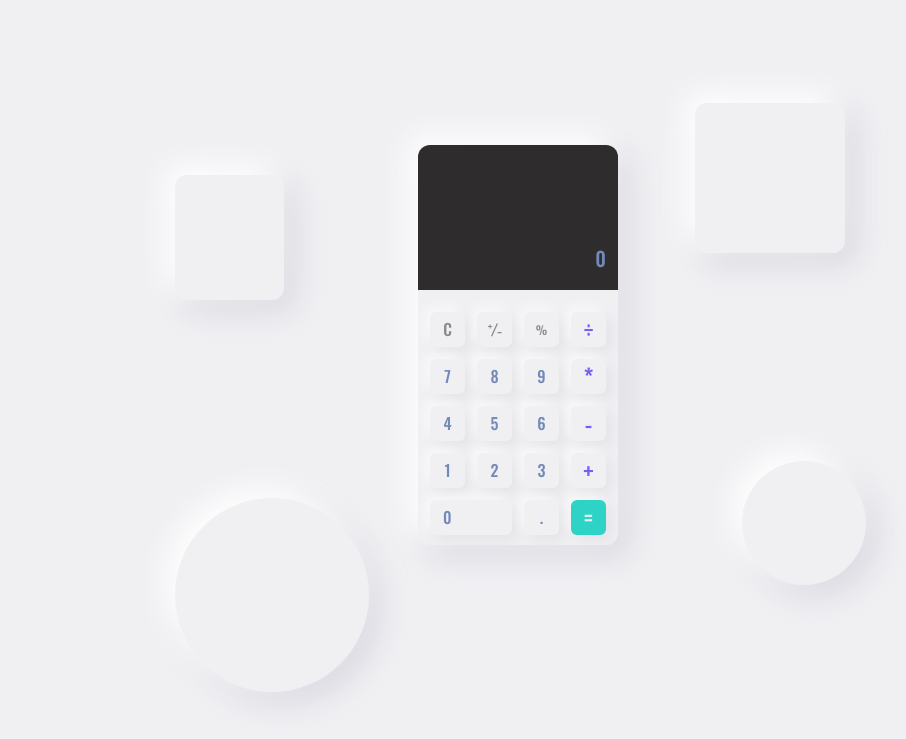
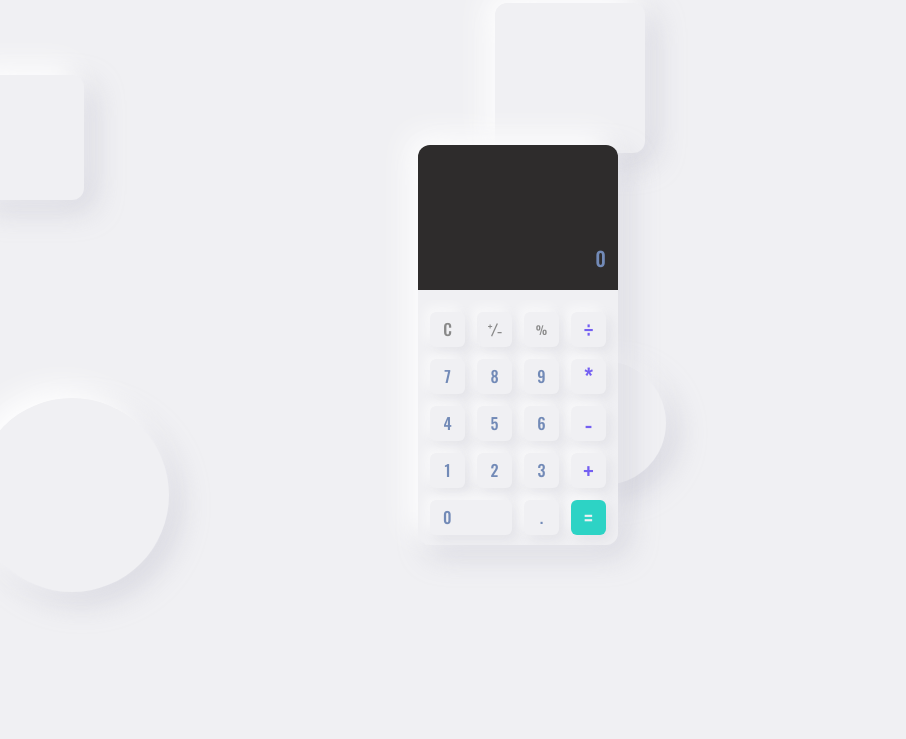
Before and after one commit to suhobski/neumorphic-calculator, a website built with Parcel: page index.html in a window 1280 px wide. Shown: the part 55-794 px from the top of the page, without its empty margins (122-1028 px from the left). Built offline with nearby package versions, Linux system fonts and the light colour scheme; files whose address does not match are found by name.

Commit message:
fix: page baselayout

```diff
--- a/src/scss/components/_wrap.scss
+++ b/src/scss/components/_wrap.scss
@@ -4,20 +4,21 @@
   }
   position: relative;
 
+  display: grid;
   grid-column-start: 2;
   grid-row-start: 2;
 
-  display: grid;
   grid-template-rows: 1fr auto 1fr;
   grid-template-columns: 1fr auto 1fr;
 
-  width: 800px;
-  height: 600px;
+  // width: 800px;
+  // height: 600px;
 
   background: #F0F0F3;
   background-image: url(../img/dots-rectangle.svg), url(../img/dots-rectangle.svg);
   background-repeat: no-repeat;
   background-position: 271px 63px, 473px 346px;
+  overflow: hidden;
 
 
   &__rectanglle {
--- a/src/scss/config/_baseLayout.scss
+++ b/src/scss/config/_baseLayout.scss
@@ -1,15 +1,11 @@
 .page {
-  @include sm {
-    grid-template-rows: 1fr auto 1fr;
-    grid-template-columns: auto;
-  }
+  display: grid;
+  grid-template-columns: 1fr minmax(300px, 1200px) 1fr;
+  grid-template-rows: 1fr minmax(400px, 100%) 1fr;
+  align-content: center;
+  justify-content: center;
 
-  display: grid;
-
-  grid-template-rows: 1fr 600px 1fr;
-  grid-template-columns: 1fr 800px 1fr;
-
-  height: 100vh;
+  min-height: 100vh;
   margin: 0;
 
   font-family: 'Oswald', sans-serif;
```
Also changed, not shown: src/style/main.css, 1 other file.
